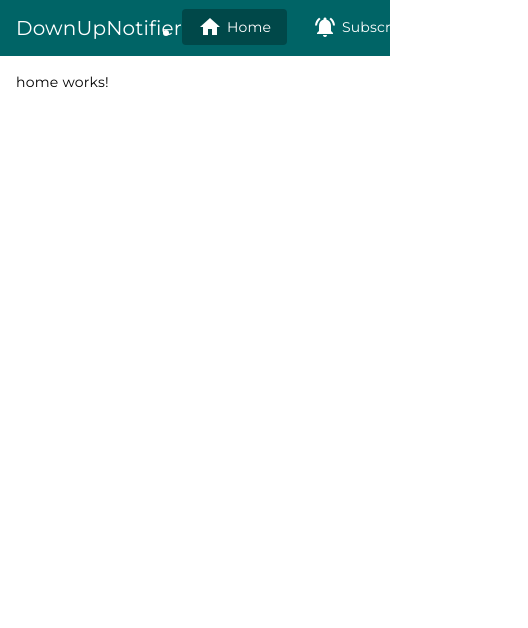
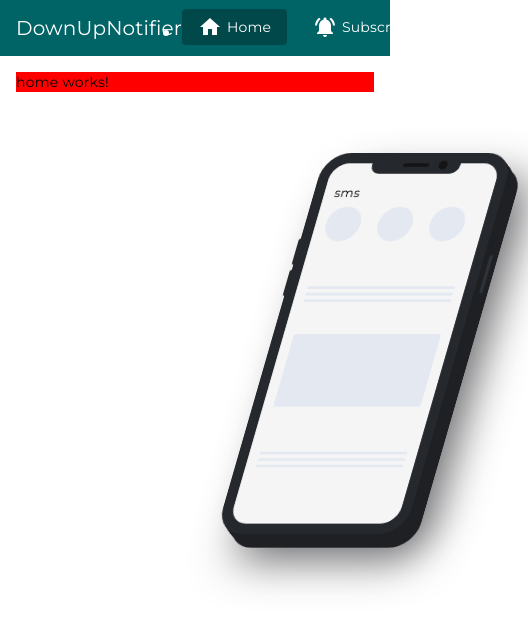
Before and after one commit to darielmedr/down-up-notifier, an Angular app: page /home in a window 390 px wide. Shown: the top 628 px of the page, 528 px wide, since content can reach past the window. Built offline with nearby package versions, Linux system fonts and the light colour scheme.

Commit message:
feat: add phone animation template for landing page

```diff
--- /dev/null
+++ b/src/app/features/home/components/phone-template/phone-template.component.html
@@ -0,0 +1,33 @@
+<div class="phone-container">
+    <div class="phone phone--layer bottom-layers" *ngFor="let layer of layers; index as layerIndex;"
+        [style.top.px]="(layerIndex + 1) * 2 * layerDepth" [style.left.px]="(layerIndex + 1) * 2 * layerDepth">
+    </div>
+
+    <div class="phone phone--layer middle-layers" *ngFor="let layer of layers; index as layerIndex;"
+        [style.top.px]="(layerIndex + 1) * layerDepth" [style.left.px]="(layerIndex + 1) * layerDepth">
+        <div class="phone__power-button"></div>
+    </div>
+
+    <div class="phone">
+        <div class="phone__top-elements">
+            <div class="phone__top-elements__speaker"></div>
+            <div class="phone__top-elements__camera"></div>
+        </div>
+        <div class="phone__volumen-buttons">
+            <div class="phone__volumen-buttons__button"></div>
+            <div class="phone__volumen-buttons__button"></div>
+        </div>
+        <div class="phone__screen">
+            <div class="phone__screen__content">
+                <div class="phone__screen__content__placeholder">
+                    <div class="circle"></div>
+                    <div class="text"></div>
+                    <div class="image"></div>
+                    <div class="text"></div>
+                </div>
+
+                <ng-content></ng-content>
+            </div>
+        </div>
+    </div>
+</div>
--- /dev/null
+++ b/src/app/features/home/components/phone-template/phone-template.component.scss
@@ -0,0 +1,185 @@
+@import "src/styles/mixins.scss";
+
+$phoneHeight: 44rem;
+$phoneWidth: $phoneHeight * 0.495;
+$phoneBorderRadius: 30px;
+$phoneBgColor: hsl(218, 10%, 16%);
+$phoneBgColorDarker: hsl(218, 10%, 13%);
+
+$screenBorderLength: 1.2rem;
+$screenBorderRadius: $phoneBorderRadius * 0.65;
+$screenBgColor: hsl(0, 0%, 96%);
+$screenPlaceholderColor: hsl(218, 33%, 92%);
+
+$topElementsWidth: $phoneWidth * 0.47;
+$topElementsHeight: $screenBorderLength * 2;
+$topElementBorderRadius: 10px;
+$topElementBgColor: hsl(240, 3%, 8%);
+$speakerWidth: 3rem;
+$speakerHeight: 0.4rem;
+$cameraDiameter: 1rem;
+
+$buttonWidth: 0.4rem;
+$buttonBorderRadius: 2px;
+
+$powerButtonHeight: $phoneHeight * 0.1;
+$powerButtonBgColor: hsl(218, 10%, 20%);
+
+$volumeButtonsHeight: $powerButtonHeight * 1.5;
+$volumeButtonHeight: $volumeButtonsHeight * 0.45;
+
+.phone-container {
+  position: relative;
+  width: $phoneWidth;
+  height: $phoneHeight;
+  border-radius: $phoneBorderRadius;
+
+  transform-style: preserve-3d;
+  transform: rotateY(-30deg) rotateX(30deg) translateZ(2rem);
+  transform-origin: right bottom;
+  box-shadow: 3rem 3rem 5rem 0px hsla(240, 3%, 17%, 0.7);
+
+  .phone {
+    position: absolute;
+    width: 100%;
+    height: 100%;
+    border-radius: $phoneBorderRadius;
+    background-color: $phoneBgColor;
+    z-index: 0;
+
+    &--layer {
+      background-color: $phoneBgColorDarker;
+      z-index: -1;
+    }
+
+    &__screen {
+      @include center-in-parent();
+      width: calc(#{$phoneWidth} - 2 * #{$screenBorderLength});
+      height: calc(#{$phoneHeight} - 2 * #{$screenBorderLength});
+      border-radius: $screenBorderRadius;
+      background-color: $screenBgColor;
+      z-index: 1;
+      padding: 2 * $screenBorderLength $screenBorderLength;
+
+      &__content {
+        position: relative;
+        width: 100%;
+        height: 100%;
+
+        &__placeholder {
+          position: absolute;
+          width: 100%;
+          height: 100%;
+          display: flex;
+          flex-direction: column;
+          justify-content: space-around;
+          padding-bottom: 3rem;
+          z-index: -1;
+
+          .image {
+            width: 100%;
+            height: 25%;
+            border-radius: 3px;
+            background-color: $screenPlaceholderColor;
+          }
+
+          .circle {
+            position: relative;
+            background-color: $screenPlaceholderColor;
+            width: 4rem;
+            height: 4rem;
+            border-radius: 50%;
+
+            &::before,
+            &::after {
+              position: absolute;
+              content: "";
+              background-color: $screenPlaceholderColor;
+              width: 4rem;
+              height: 4rem;
+              border-radius: 50%;
+            }
+            &::before {
+              transform: translateX(150%);
+            }
+            &::after {
+              transform: translateX(300%);
+            }
+          }
+
+          .text {
+            position: relative;
+            width: 100%;
+            height: 3px;
+            background-color: $screenPlaceholderColor;
+
+            &::before,
+            &::after {
+              content: "";
+              position: absolute;
+              width: 100%;
+              height: 3px;
+              background-color: $screenPlaceholderColor;
+            }
+            &::before {
+              transform: translateY(250%);
+            }
+            &::after {
+              transform: translateY(500%);
+            }
+          }
+        }
+      }
+    }
+
+    &__top-elements {
+      @include center-in-parent(50%, 0);
+      transform: translate(-50%, 0);
+      width: $topElementsWidth;
+      height: $topElementsHeight;
+      background-color: inherit;
+      border-radius: 0 0 $topElementBorderRadius $topElementBorderRadius;
+      z-index: 2;
+
+      &__speaker {
+        width: $speakerWidth;
+        height: $speakerHeight;
+        border-radius: $speakerHeight * 0.5;
+        background-color: $topElementBgColor;
+        @include center-in-parent(50%, 60%);
+      }
+
+      &__camera {
+        width: $cameraDiameter;
+        height: $cameraDiameter;
+        border-radius: 50%;
+        background-color: $topElementBgColor;
+        @include center-in-parent(80%, 60%);
+      }
+    }
+
+    &__power-button {
+      @include center-in-parent(100%, 30%);
+      width: $buttonWidth;
+      height: $powerButtonHeight;
+      border-radius: $buttonBorderRadius;
+      background-color: $powerButtonBgColor;
+    }
+
+    &__volumen-buttons {
+      @include center-in-parent(0, 30%);
+      width: $buttonWidth;
+      height: $volumeButtonsHeight;
+      display: flex;
+      flex-direction: column;
+      justify-content: space-between;
+
+      &__button {
+        width: 100%;
+        height: $volumeButtonHeight;
+        border-radius: $buttonBorderRadius;
+        background-color: $phoneBgColor;
+      }
+    }
+  }
+}
--- /dev/null
+++ b/src/app/features/home/components/phone-template/phone-template.component.ts
@@ -0,0 +1,19 @@
+import { Component, OnInit } from '@angular/core';
+
+@Component({
+  selector: 'app-phone-template',
+  templateUrl: './phone-template.component.html',
+  styleUrls: ['./phone-template.component.scss']
+})
+export class PhoneTemplateComponent implements OnInit {
+
+  public layers: string[] = Array(2);
+  public layerDepth: number = 4;
+
+  constructor() { }
+
+  ngOnInit(): void {
+    console.log(this.layers.length)
+  }
+
+}
--- /dev/null
+++ b/src/app/features/home/components/sms-notification/sms-notification.component.html
@@ -0,0 +1,5 @@
+<div class="container">
+    <div class="notification">
+        sms
+    </div>
+</div>
--- /dev/null
+++ b/src/app/features/home/components/sms-notification/sms-notification.component.scss
@@ -0,0 +1,4 @@
+.container {
+    width: 100%;
+    height: 100%;
+}
--- /dev/null
+++ b/src/app/features/home/components/sms-notification/sms-notification.component.ts
@@ -0,0 +1,15 @@
+import { Component, OnInit } from '@angular/core';
+
+@Component({
+  selector: 'app-sms-notification',
+  templateUrl: './sms-notification.component.html',
+  styleUrls: ['./sms-notification.component.scss']
+})
+export class SmsNotificationComponent implements OnInit {
+
+  constructor() { }
+
+  ngOnInit(): void {
+  }
+
+}
--- a/src/app/features/home/home.component.html
+++ b/src/app/features/home/home.component.html
@@ -1 +1,7 @@
-<p>home works!</p>
+<div class="content">
+    <p>home works!</p>
+
+    <app-phone-template>
+        <app-sms-notification></app-sms-notification>
+    </app-phone-template>
+</div>
--- a/src/app/features/home/home.component.scss
+++ b/src/app/features/home/home.component.scss
@@ -0,0 +1,9 @@
+.content {
+  position: relative;
+  background-color: red;
+
+  app-phone-template {
+    position: absolute;
+    left: 50%;
+  }
+}
--- a/src/app/features/home/home.module.ts
+++ b/src/app/features/home/home.module.ts
@@ -3,11 +3,15 @@ import { CommonModule } from '@angular/common';
 
 import { HomeRoutingModule } from './home-routing.module';
 import { HomeComponent } from './home.component';
+import { PhoneTemplateComponent } from './components/phone-template/phone-template.component';
+import { SmsNotificationComponent } from './components/sms-notification/sms-notification.component';
 
 
 @NgModule({
   declarations: [
-    HomeComponent
+    HomeComponent,
+    PhoneTemplateComponent,
+    SmsNotificationComponent
   ],
   imports: [
     CommonModule,
--- /dev/null
+++ b/src/styles/_mixins.scss
@@ -0,0 +1,6 @@
+@mixin center-in-parent($x: 50%, $y: 50%) {
+    position: absolute;
+    top: $y;
+    left: $x;
+    transform: translate(-50%, -50%);
+}
--- a/src/styles/_variables.scss
+++ b/src/styles/_variables.scss
@@ -12,4 +12,5 @@
 
   // Spacing
   --border-padding: 1.6rem;
+  --top-bar-height: 6.4rem;
 }
```
Also changed, not shown: 2 other files (tests, documents, lock files or other folders).
